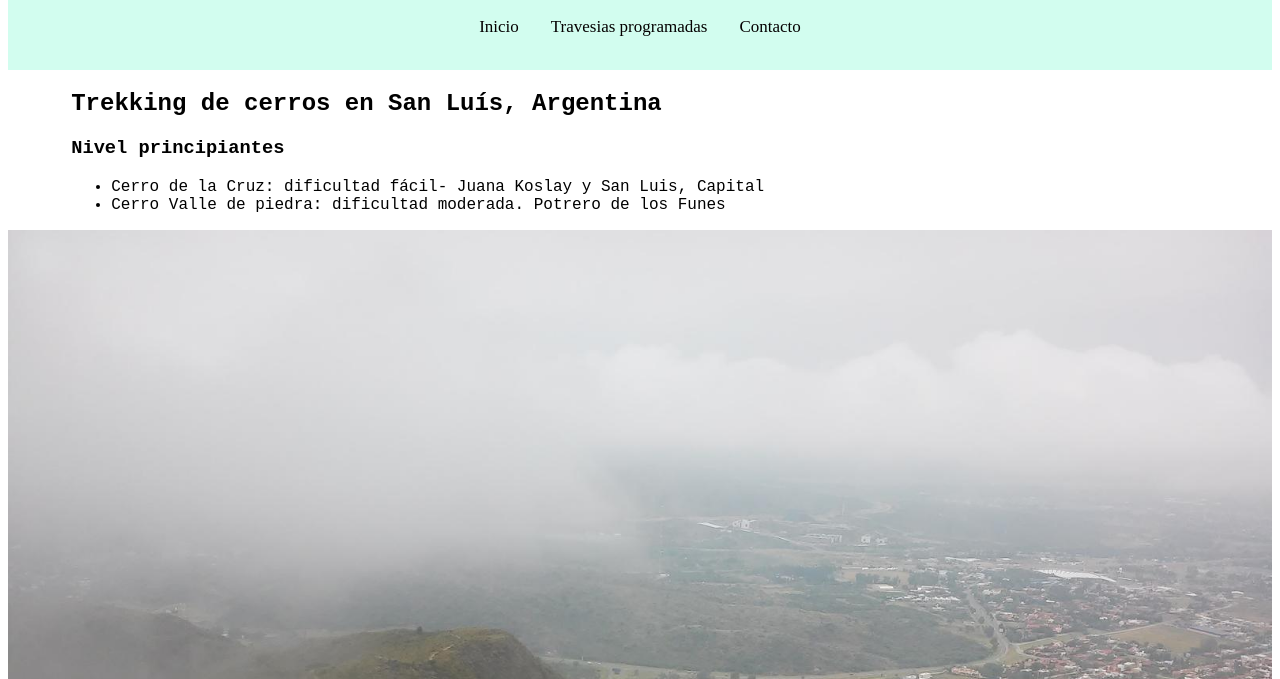
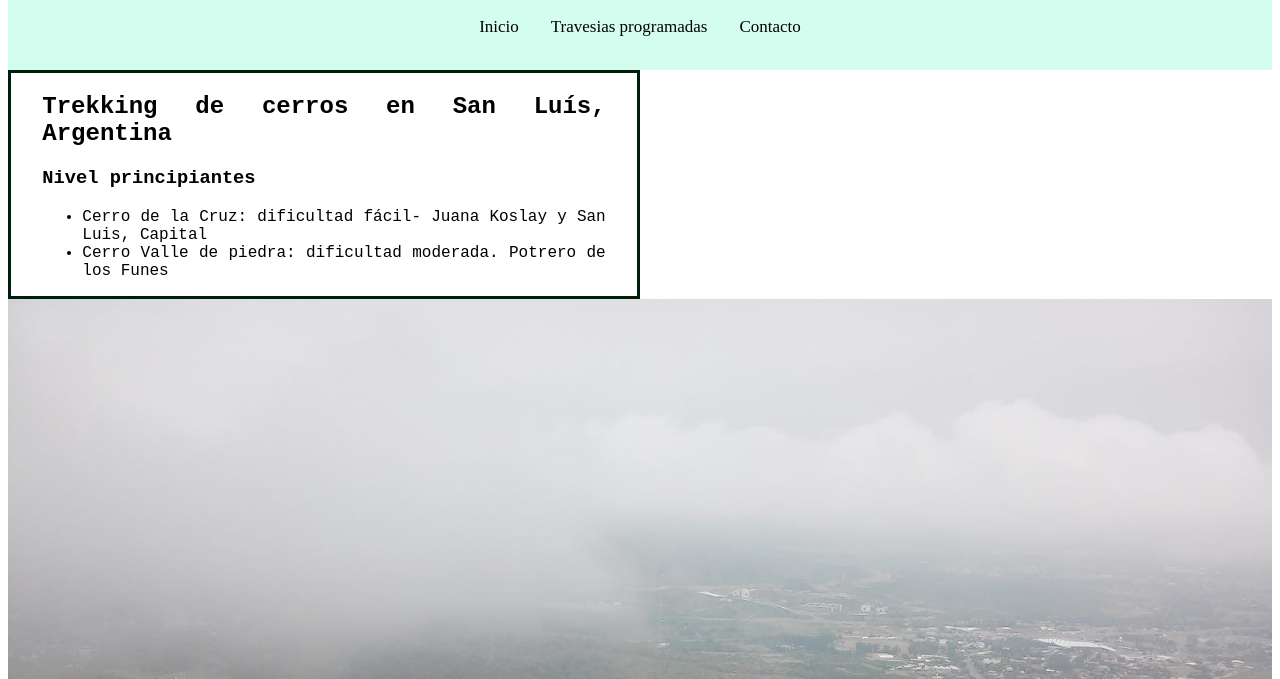
Before and after one commit to ericastro0615/pag_trekking_WEB1, a plain HTML site: page inicio.html in a window 1280 px wide. Shown: the part 121-800 px from the top of the page. Drawn offline with Linux system fonts and the light colour scheme.

Commit message:
modificado lenguaje, terminar columnas en Inicio

```diff
--- a/inicio.html
+++ b/inicio.html
@@ -1,4 +1,4 @@
-<html lang="en">
+<html lang="es">
 
 <head>
   <meta charset="UTF-8">
@@ -9,10 +9,7 @@
   </head>
 
 
-
-
   <body>
-
 
     <header>
       <a href="index.html">
@@ -31,6 +28,11 @@
       </nav>
     </header>
 
+
+    <!--dos columnas -->
+    <!-- 1er columna-->
+    <div class="fila-Inicio">
+      <div class="columna-Inicio">
         <div class="contenedor-main">
           <div class="elementosComunes">
             <h2>Trekking de cerros en San Luís, Argentina</h2>
@@ -40,10 +42,9 @@
               <li>Cerro Valle de piedra: dificultad moderada. Potrero de los Funes</li>
           </div>
         </div>
+      </div>
+    </div>
 
-
-<!-- grilla de fotos, cerro de la cruz, valle de piedra-  responsive -->
-  <div class="fila">
     <div class="columna-1">
       <img src="/imagenes/cerro_cruz1.jpg" style="width:100%">
       <img src="/imagenes/cerro_cruz2.jpg" style="width:100%">
@@ -53,13 +54,13 @@
 
     </div>
 
+    <!-- 2da  columna-->
     <div class="elementosComunes">
       <h3>Nivel avanzado</h2>
         <ul>
           <li>Cascada Esmeralda, baños romanos y chorro grande - Villa Elena </li>
           <li>Cerro Agua Hedionda - Los Molles</li>
     </div>
-
     <!-- grilla de fotos, esmeralda, agua hedionda-  responsive -->
     <div class="fila">
       <div class="columna-1">
@@ -78,6 +79,10 @@
     </div>
 
 
+
+    </div>
+
+
   </body>
 
   <footer>
--- a/style.css
+++ b/style.css
@@ -85,8 +85,6 @@
    object-position: none;
  }
 
-
-
  .contenedor-main img {
    width: 100%;
    height: 100%;
@@ -105,6 +103,19 @@
    margin-top: 20px;
    bottom: auto;
  }
+
+ .fila-Inicio {
+  padding: auto;
+  flex-direction: column;
+ }
+
+ .columna-Inicio {
+  width: 50%;
+  border: #001f0a solid;
+ }
+
+
+
 
  /*-------------------------------estilo form----------------------------------------*/
  .formato-h4 {
```
Also changed, not shown: travesias.html (+4 -0 lines). Lines whose indentation alone changed are shown as unchanged.
